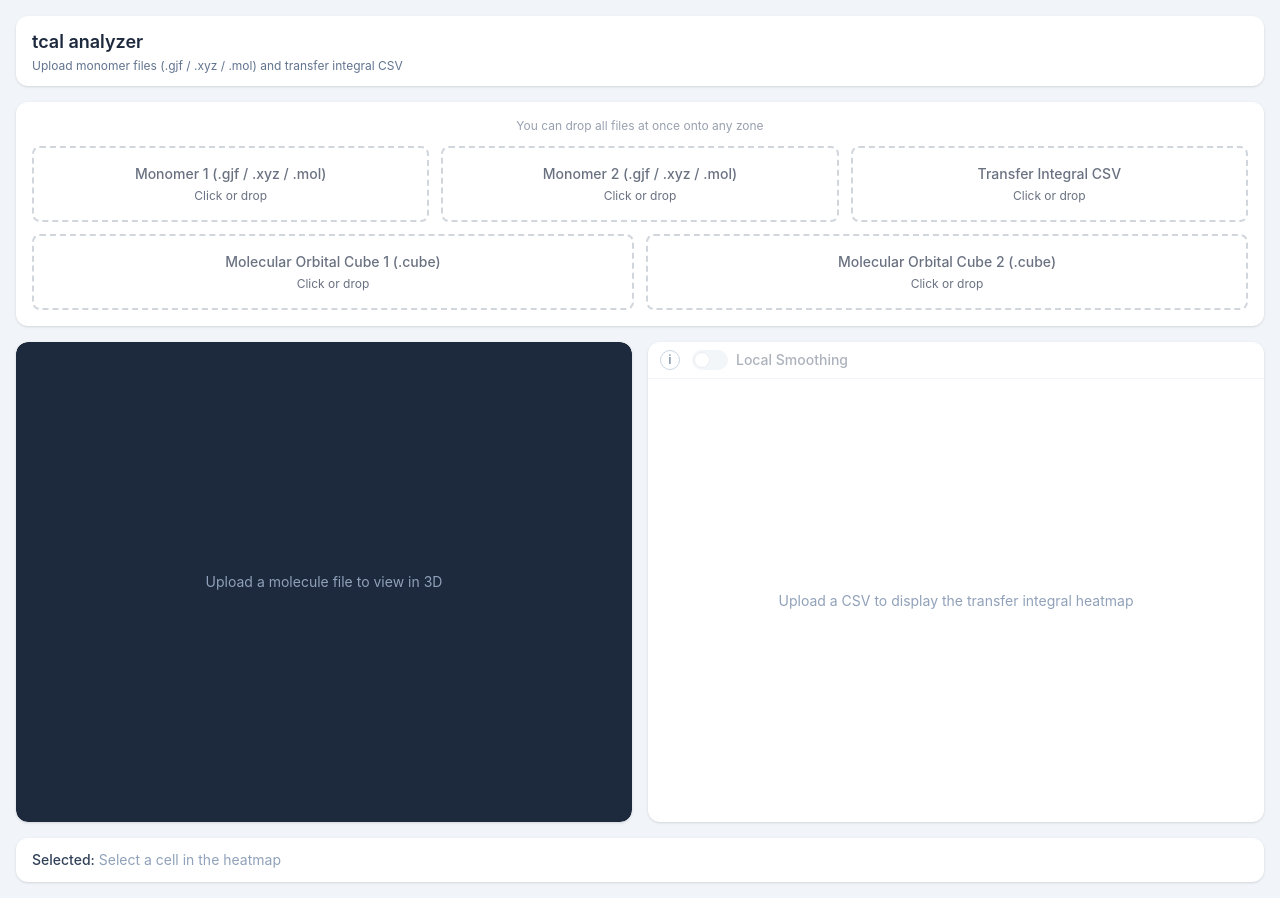
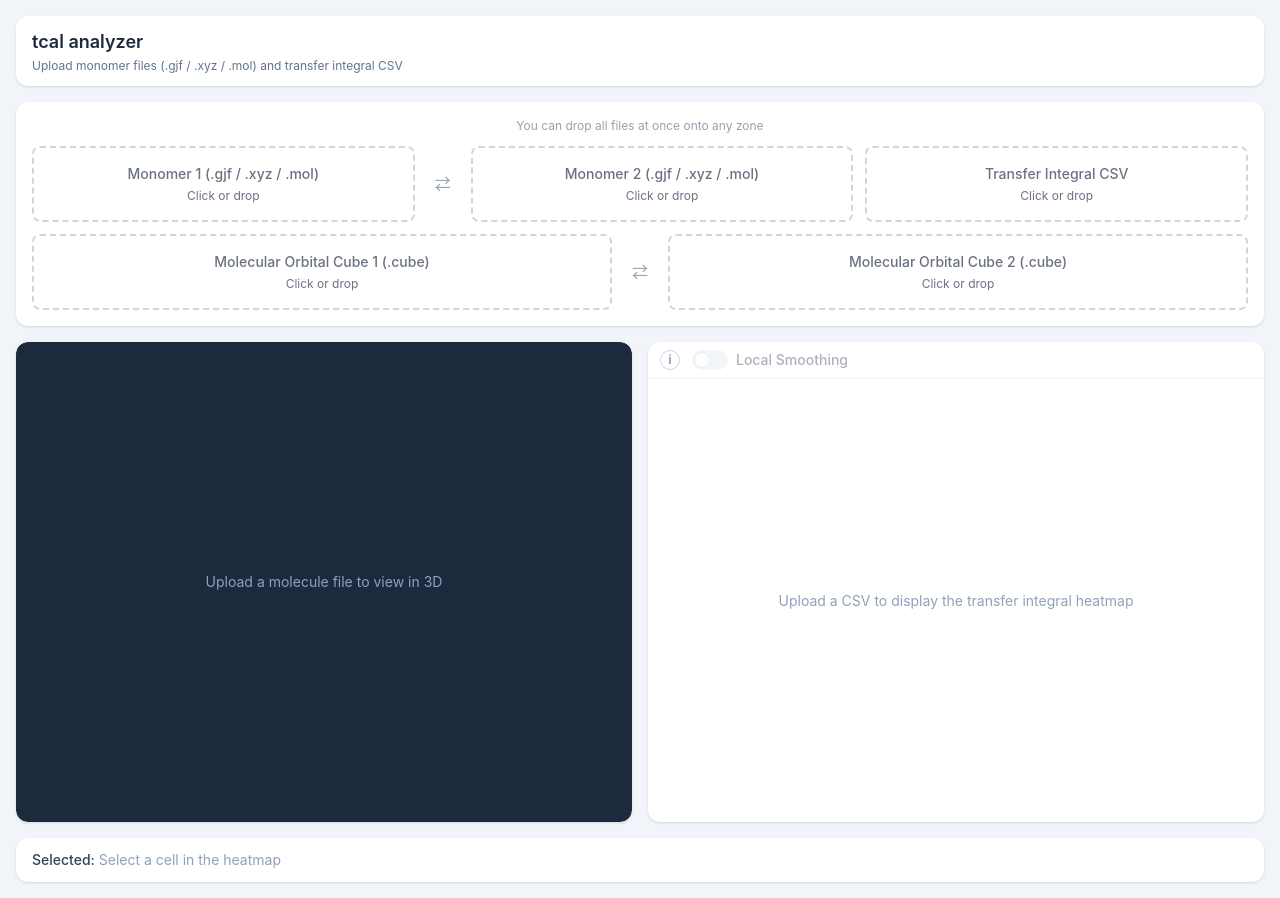
Before and after one commit to subarubknb03/tcal-analyzer, a React (Vite) app: page / in a window 1280 px wide. Built offline with nearby package versions, Linux system fonts and the light colour scheme; what react-plotly.js would draw is missing.

Commit message:
[update] show loaded filename in each slot and swap buttons for Monomer/Cube pairs

```diff
--- /dev/null
+++ b/plan/T00008_load-display-and-swap.md
@@ -0,0 +1,25 @@
+# T00008: ファイル読み込み表示 + Monomer/Cube 入れ替え機能
+
+## 目的
+
+1. 各スロットに読み込んだファイル名を表示する
+2. Monomer1/2 および Cube1/2 を UI で入れ替えられるボタン（⇄）を追加する
+
+## 変更ファイル
+
+- `src/components/FileUpload.tsx`
+- `src/App.tsx`
+
+## 主な変更内容
+
+### `App.tsx`
+- `swapMonomers()`: `mol1`/`mol2` state を入れ替え
+- `swapCubes()`: `cube1`/`cube2` state を入れ替え
+- `FileUpload` props に `onSwapMonomers` / `onSwapCubes` を追加
+
+### `FileUpload.tsx`
+- ファイル名 state を追加（`mol1FileName` など）
+- `handleMol` / `handleCube` に `setFileName` 引数を追加
+- `DropZone` に `fileName` props を追加してファイル名を表示
+- `handleSwapMonomers` / `handleSwapCubes` で内部表示状態と App.tsx データを同時入れ替え
+- レイアウトを `grid-cols-3` から `flex` に変更し、⇄ ボタンを Monomer1/2 間と Cube1/2 間に配置
--- a/src/App.tsx
+++ b/src/App.tsx
@@ -30,6 +30,16 @@ export default function App() {
     return m.reduce((sum, row) => sum + row.reduce((s, v) => s + v, 0), 0);
   }, [displayMatrix, csv]);
 
+  const swapMonomers = () => {
+    setMol1(mol2);
+    setMol2(mol1);
+  };
+
+  const swapCubes = () => {
+    setCube1(cube2);
+    setCube2(cube1);
+  };
+
   const handleAtomClick = useCallback((monomer: 1 | 2, atomIndex: number) => {
     setSelected(prev => {
       if (monomer === 1) return { row: atomIndex, col: prev?.col ?? 0 };
@@ -54,6 +64,8 @@ export default function App() {
         onCsvChange={setCsv}
         onCube1Change={setCube1}
         onCube2Change={setCube2}
+        onSwapMonomers={swapMonomers}
+        onSwapCubes={swapCubes}
       />
 
       <div className="flex-1 grid grid-cols-2 gap-4" style={{ minHeight: '60vh' }}>
--- a/src/components/FileUpload.tsx
+++ b/src/components/FileUpload.tsx
@@ -12,6 +12,8 @@ interface Props {
   onCsvChange: (csv: ParsedCsv) => void;
   onCube1Change: (cube: ParsedCube) => void;
   onCube2Change: (cube: ParsedCube) => void;
+  onSwapMonomers: () => void;
+  onSwapCubes: () => void;
 }
 
 function readTextFile(file: File): Promise<string> {
@@ -35,9 +37,10 @@ interface DropZoneProps {
   onFile: (file: File) => void;
   onMultipleFiles?: (files: File[]) => void;
   loaded: boolean;
+  fileName?: string | null;
 }
 
-function DropZone({ label, accept, onFile, onMultipleFiles, loaded }: DropZoneProps) {
+function DropZone({ label, accept, onFile, onMultipleFiles, loaded, fileName }: DropZoneProps) {
   const inputRef = useRef<HTMLInputElement>(null);
 
   const handleDrop = (e: React.DragEvent) => {
@@ -68,28 +71,48 @@ function DropZone({ label, accept, onFile, onMultipleFiles, loaded }: DropZonePr
         onChange={e => e.target.files?.[0] && onFile(e.target.files[0])}
       />
       <p className="text-sm font-medium">{label}</p>
-      <p className="text-xs mt-1">{loaded ? 'Loaded' : 'Click or drop'}</p>
+      <p className="text-xs mt-1 truncate max-w-full">
+        {loaded ? (fileName ?? 'Loaded') : 'Click or drop'}
+      </p>
     </div>
   );
 }
 
-export function FileUpload({ onMol1Change, onMol2Change, onCsvChange, onCube1Change, onCube2Change }: Props) {
+export function FileUpload({ onMol1Change, onMol2Change, onCsvChange, onCube1Change, onCube2Change, onSwapMonomers, onSwapCubes }: Props) {
   const [mol1Loaded, setMol1Loaded] = React.useState(false);
   const [mol2Loaded, setMol2Loaded] = React.useState(false);
   const [csvLoaded, setCsvLoaded] = React.useState(false);
   const [cube1Loaded, setCube1Loaded] = React.useState(false);
   const [cube2Loaded, setCube2Loaded] = React.useState(false);
 
-  const handleMol = async (file: File, setter: (mol: ParsedMolecule) => void, markLoaded: () => void) => {
+  const [mol1FileName, setMol1FileName] = React.useState<string | null>(null);
+  const [mol2FileName, setMol2FileName] = React.useState<string | null>(null);
+  const [csvFileName, setCsvFileName] = React.useState<string | null>(null);
+  const [cube1FileName, setCube1FileName] = React.useState<string | null>(null);
+  const [cube2FileName, setCube2FileName] = React.useState<string | null>(null);
+
+  const handleMol = async (
+    file: File,
+    setter: (mol: ParsedMolecule) => void,
+    markLoaded: () => void,
+    setFileName: (name: string) => void,
+  ) => {
     const text = await readTextFile(file);
     setter(parseMolFile(file.name, text));
     markLoaded();
+    setFileName(file.name);
   };
 
-  const handleCube = async (file: File, setter: (cube: ParsedCube) => void, markLoaded: () => void) => {
+  const handleCube = async (
+    file: File,
+    setter: (cube: ParsedCube) => void,
+    markLoaded: () => void,
+    setFileName: (name: string) => void,
+  ) => {
     const text = await readTextFile(file);
     setter(parseCube(text));
     markLoaded();
+    setFileName(file.name);
   };
 
   const distributeFiles = async (files: File[]) => {
@@ -101,6 +124,7 @@ export function FileUpload({ onMol1Change, onMol2Change, onCsvChange, onCube1Cha
       const text = await readTextFile(csvFiles[0]);
       onCsvChange(parseCsv(text));
       setCsvLoaded(true);
+      setCsvFileName(csvFiles[0].name);
     }
 
     const mol1File = molFiles.find(f => /m1/i.test(f.name));
@@ -108,14 +132,14 @@ export function FileUpload({ onMol1Change, onMol2Change, onCsvChange, onCube1Cha
     const unassignedMols = molFiles.filter(f => !/m[12]/i.test(f.name));
     let ui = 0;
     if (mol1File) {
-      await handleMol(mol1File, onMol1Change, () => setMol1Loaded(true));
+      await handleMol(mol1File, onMol1Change, () => setMol1Loaded(true), setMol1FileName);
     } else if (ui < unassignedMols.length) {
-      await handleMol(unassignedMols[ui++], onMol1Change, () => setMol1Loaded(true));
+      await handleMol(unassignedMols[ui++], onMol1Change, () => setMol1Loaded(true), setMol1FileName);
     }
     if (mol2File) {
-      await handleMol(mol2File, onMol2Change, () => setMol2Loaded(true));
+      await handleMol(mol2File, onMol2Change, () => setMol2Loaded(true), setMol2FileName);
     } else if (ui < unassignedMols.length) {
-      await handleMol(unassignedMols[ui++], onMol2Change, () => setMol2Loaded(true));
+      await handleMol(unassignedMols[ui++], onMol2Change, () => setMol2Loaded(true), setMol2FileName);
     }
 
     const cube1File = cubeFiles.find(f => /m1/i.test(f.name));
@@ -123,63 +147,112 @@ export function FileUpload({ onMol1Change, onMol2Change, onCsvChange, onCube1Cha
     const unassignedCubes = cubeFiles.filter(f => !/m[12]/i.test(f.name));
     let uc = 0;
     if (cube1File) {
-      await handleCube(cube1File, onCube1Change, () => setCube1Loaded(true));
+      await handleCube(cube1File, onCube1Change, () => setCube1Loaded(true), setCube1FileName);
     } else if (uc < unassignedCubes.length) {
-      await handleCube(unassignedCubes[uc++], onCube1Change, () => setCube1Loaded(true));
+      await handleCube(unassignedCubes[uc++], onCube1Change, () => setCube1Loaded(true), setCube1FileName);
     }
     if (cube2File) {
-      await handleCube(cube2File, onCube2Change, () => setCube2Loaded(true));
+      await handleCube(cube2File, onCube2Change, () => setCube2Loaded(true), setCube2FileName);
     } else if (uc < unassignedCubes.length) {
-      await handleCube(unassignedCubes[uc++], onCube2Change, () => setCube2Loaded(true));
+      await handleCube(unassignedCubes[uc++], onCube2Change, () => setCube2Loaded(true), setCube2FileName);
     }
   };
+
+  const handleSwapMonomers = () => {
+    const [l1, l2] = [mol1Loaded, mol2Loaded];
+    const [f1, f2] = [mol1FileName, mol2FileName];
+    setMol1Loaded(l2); setMol2Loaded(l1);
+    setMol1FileName(f2); setMol2FileName(f1);
+    onSwapMonomers();
+  };
+
+  const handleSwapCubes = () => {
+    const [l1, l2] = [cube1Loaded, cube2Loaded];
+    const [f1, f2] = [cube1FileName, cube2FileName];
+    setCube1Loaded(l2); setCube2Loaded(l1);
+    setCube1FileName(f2); setCube2FileName(f1);
+    onSwapCubes();
+  };
+
+  const swapButtonClass =
+    'flex-shrink-0 px-2 py-1 rounded text-base text-slate-400 hover:text-blue-500 hover:bg-slate-100 transition-colors';
 
   return (
     <div className="flex flex-col gap-3 p-4 bg-white rounded-xl shadow">
       <p className="text-xs text-gray-400 text-center">You can drop all files at once onto any zone</p>
-      <div className="grid grid-cols-3 gap-3">
+      <div className="flex gap-3 items-center">
+        <div className="flex-1">
           <DropZone
             label="Monomer 1 (.gjf / .xyz / .mol)"
             accept=".gjf,.xyz,.mol"
             loaded={mol1Loaded}
-          onFile={f => handleMol(f, onMol1Change, () => setMol1Loaded(true))}
+            fileName={mol1FileName}
+            onFile={f => handleMol(f, onMol1Change, () => setMol1Loaded(true), setMol1FileName)}
             onMultipleFiles={distributeFiles}
           />
+        </div>
+        <button
+          className={swapButtonClass}
+          onClick={handleSwapMonomers}
+          title="Monomer 1 / 2 を入れ替え"
+        >
+          ⇄
+        </button>
+        <div className="flex-1">
           <DropZone
             label="Monomer 2 (.gjf / .xyz / .mol)"
             accept=".gjf,.xyz,.mol"
             loaded={mol2Loaded}
-          onFile={f => handleMol(f, onMol2Change, () => setMol2Loaded(true))}
+            fileName={mol2FileName}
+            onFile={f => handleMol(f, onMol2Change, () => setMol2Loaded(true), setMol2FileName)}
             onMultipleFiles={distributeFiles}
           />
+        </div>
+        <div className="flex-1">
           <DropZone
             label="Transfer Integral CSV"
             accept=".csv"
             loaded={csvLoaded}
+            fileName={csvFileName}
             onFile={async f => {
               const text = await readTextFile(f);
               onCsvChange(parseCsv(text));
               setCsvLoaded(true);
+              setCsvFileName(f.name);
             }}
             onMultipleFiles={distributeFiles}
           />
         </div>
-      <div className="grid grid-cols-2 gap-3">
+      </div>
+      <div className="flex gap-3 items-center">
+        <div className="flex-1">
           <DropZone
             label="Molecular Orbital Cube 1 (.cube)"
             accept=".cube"
             loaded={cube1Loaded}
-          onFile={f => handleCube(f, onCube1Change, () => setCube1Loaded(true))}
+            fileName={cube1FileName}
+            onFile={f => handleCube(f, onCube1Change, () => setCube1Loaded(true), setCube1FileName)}
             onMultipleFiles={distributeFiles}
           />
+        </div>
+        <button
+          className={swapButtonClass}
+          onClick={handleSwapCubes}
+          title="Cube 1 / 2 を入れ替え"
+        >
+          ⇄
+        </button>
+        <div className="flex-1">
           <DropZone
             label="Molecular Orbital Cube 2 (.cube)"
             accept=".cube"
             loaded={cube2Loaded}
-          onFile={f => handleCube(f, onCube2Change, () => setCube2Loaded(true))}
+            fileName={cube2FileName}
+            onFile={f => handleCube(f, onCube2Change, () => setCube2Loaded(true), setCube2FileName)}
             onMultipleFiles={distributeFiles}
           />
         </div>
       </div>
+    </div>
   );
 }
```
Lines whose indentation alone changed are shown as unchanged.
